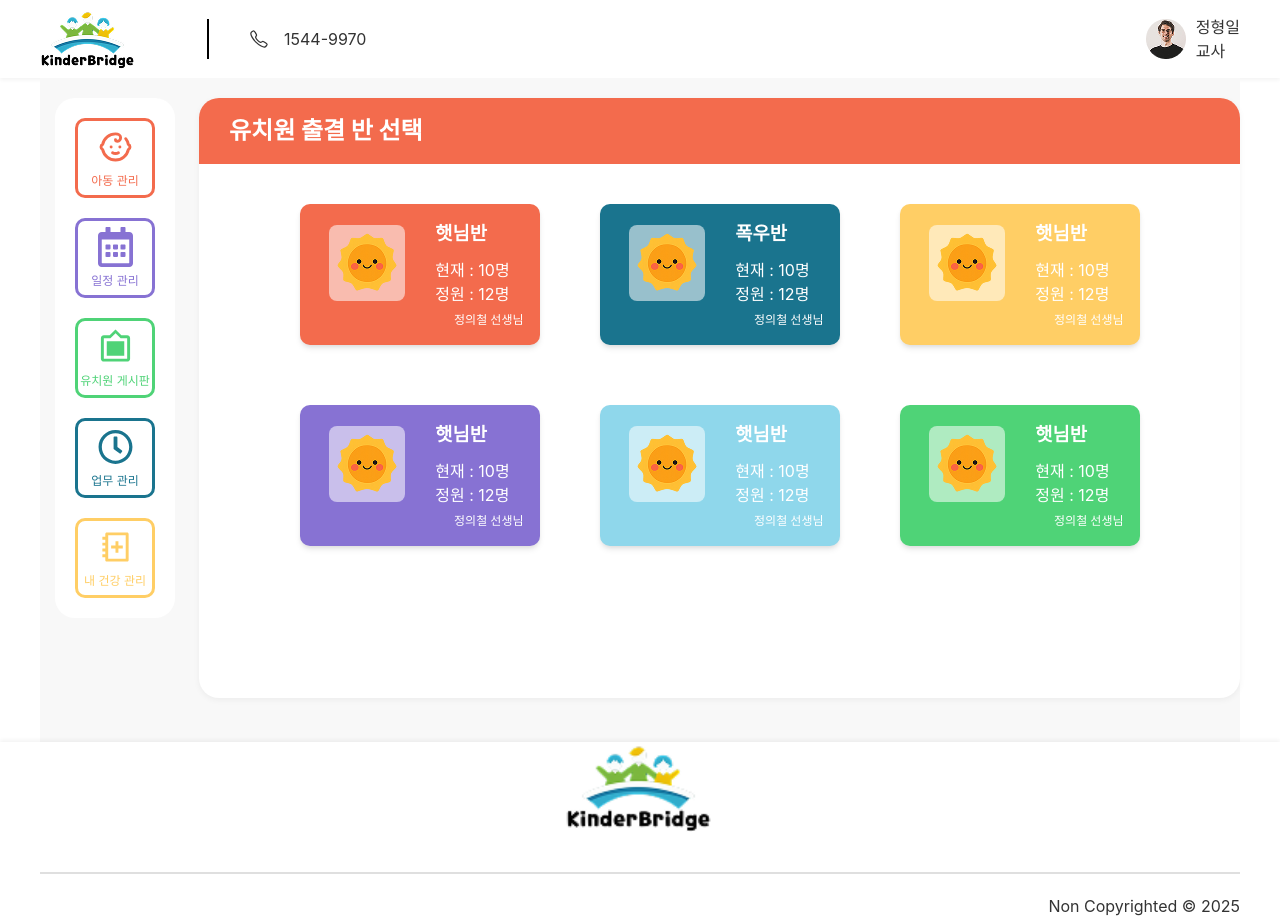
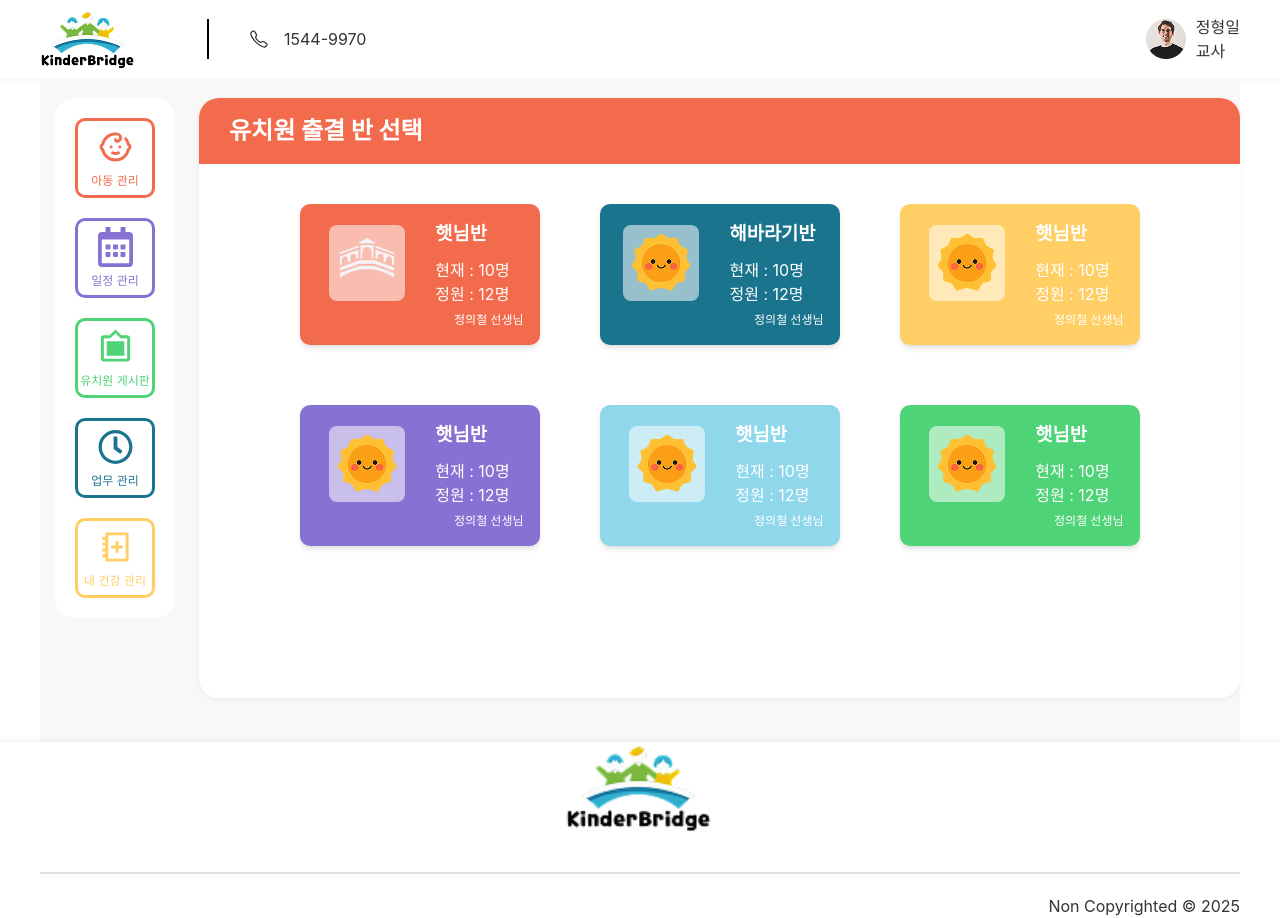
Before and after one commit to parkjimin0817/100toBack, a React (Vite) app in the folder front/: page /class in a window 1280 px wide. Built offline with nearby package versions, Linux system fonts and the light colour scheme.

Commit message:
feat : 일과표 페이지 추가 (아직 진행 안함)

```diff
--- a/front/src/App.jsx
+++ b/front/src/App.jsx
@@ -25,6 +25,7 @@ import SignUpComplete from './pages/common/signup/SignUpComplete';
 import SeachIdSuccess from './pages/common/SeachIdSuccss';
 import AttendanceClassList from './pages/AttendanceClassList';
 import DailySchedule from './pages/DailySchedule';
+import DailyScheduleDetail from './pages/DailyScheduleDetail';
 
 function App() {
   return (
@@ -37,15 +38,15 @@ function App() {
             <Route path="/home" element={<Home />} />
             {/* <Route path="/" element={<Home />} /> */}
             {/* 유치원 반 목록 페이지(교사 -> 아동 출결) */}
-
             <Route path="/class" element={<AttendanceClassList />} />
             {/* 반별 일과표 목록 페이지 */}
             <Route path="/daily" element={<DailySchedule />} />
+            {/* 반별 일과표 목록  */}
+            <Route path="/dailyDetail" element={<DailyScheduleDetail />} />
             {/* 추가 페이지는 아래 붙이기. */}
           </Route>
           {/* Login Page */}
           <Route path="/login" element={<LoginPage />}></Route>
-
           {/* 회원가입 권한 선택 */}
           <Route path="/signup/userselect" element={<UserTypeSelect />} />
           {/* 회원가입 약관 동의 */}
--- a/front/src/components/ClassList.jsx
+++ b/front/src/components/ClassList.jsx
@@ -2,6 +2,7 @@ import React from 'react';
 import styled from 'styled-components';
 import sun from '../assets/img/sun.png';
 import { useNavigate } from 'react-router-dom';
+import { GiRialtoBridge } from 'react-icons/gi';
 
 /**
  * img : 반 별 이미지
@@ -19,9 +20,7 @@ const ClassList = ({ img, className, mateCount, pullCount, teacher, classColor,
     <Card $Color={classColor} onClick={() => navigator(address)}>
       <CardInfo>
         <div>
-          <CardImg>
-            <img src={img} alt="사진" />
-          </CardImg>
+          <CardImg>{img === null ? <Icon /> : <img src={img} alt="사진" />}</CardImg>
         </div>
         <CardInner>
           <h3>{className}반</h3>
@@ -91,4 +90,13 @@ const CardTeacherName = styled.div`
   text-align: right;
 `;
 
+const Icon = styled(GiRialtoBridge)`
+  width: 60px;
+  height: 60px;
+  color: ${({ theme }) => theme.colors.gray[100]};
+  display: flex;
+  justify-content: center;
+  align-items: center;
+`;
+
 export default ClassList;
--- a/front/src/components/ClassRoomCard.jsx
+++ b/front/src/components/ClassRoomCard.jsx
@@ -31,7 +31,7 @@ const ClassRoomCard = ({ classes }) => {
         ))} */}
 
         <ClassList
-          img={sun}
+          img={null}
           className={'햇님'}
           mateCount={10}
           pullCount={12}
@@ -40,7 +40,14 @@ const ClassRoomCard = ({ classes }) => {
           address={'/classDetail'}
         />
 
-        <ClassList img={sun} className={'폭우'} mateCount={10} pullCount={12} teacher={'정의철'} classColor={'blue'} />
+        <ClassList
+          img={sun}
+          className={'해바라기'}
+          mateCount={10}
+          pullCount={12}
+          teacher={'정의철'}
+          classColor={'blue'}
+        />
 
         <ClassList
           img={sun}
--- /dev/null
+++ b/front/src/pages/DailyScheduleDetail.jsx
@@ -0,0 +1,13 @@
+import React from 'react';
+import ContentHeader from '../components/Common/ContentHeader';
+
+const DailyScheduleDetail = () => {
+  return (
+    <>
+      <ContentHeader Title={'일과표'} Color={'purple'} />
+      <div></div>
+    </>
+  );
+};
+
+export default DailyScheduleDetail;
```
